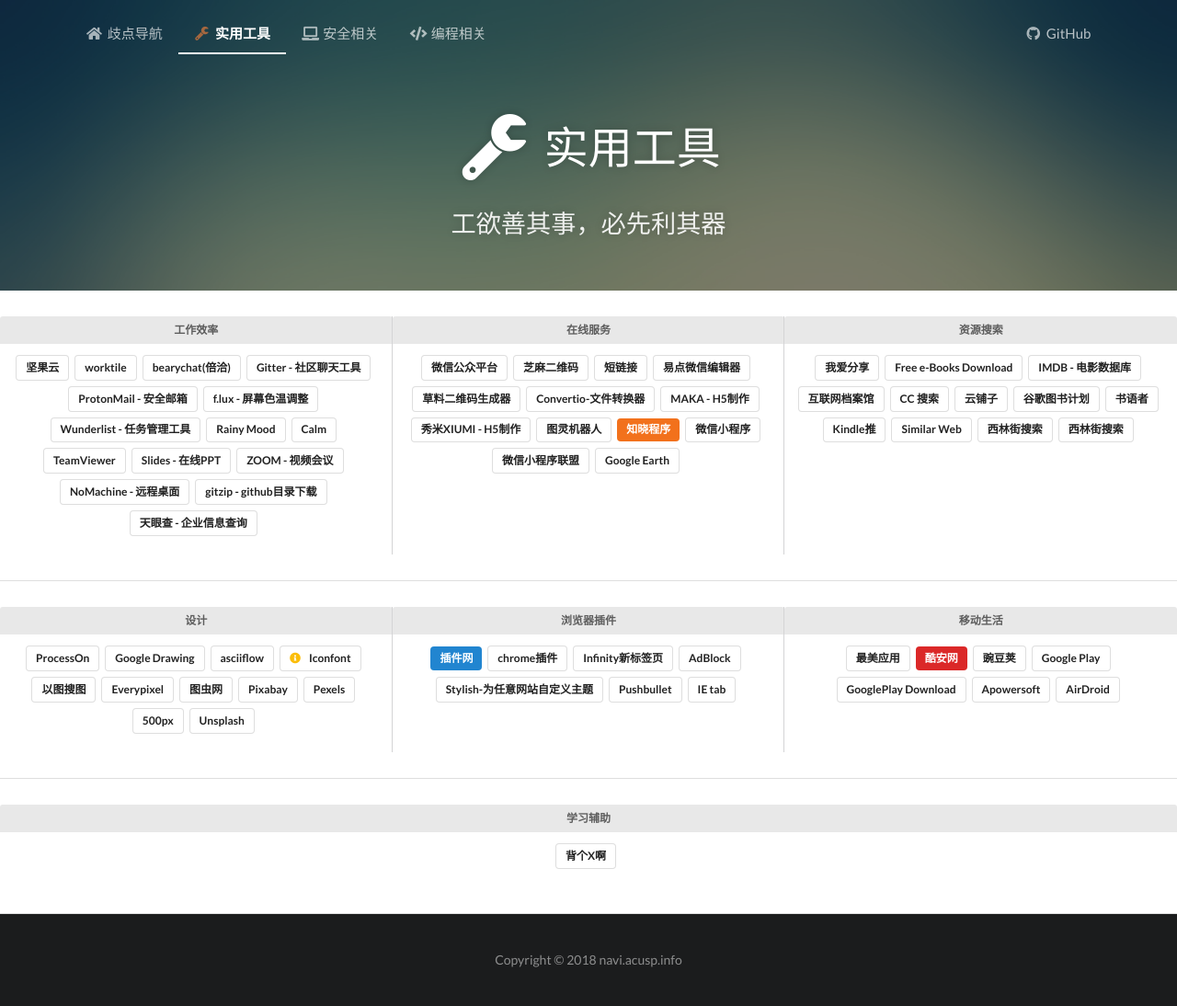
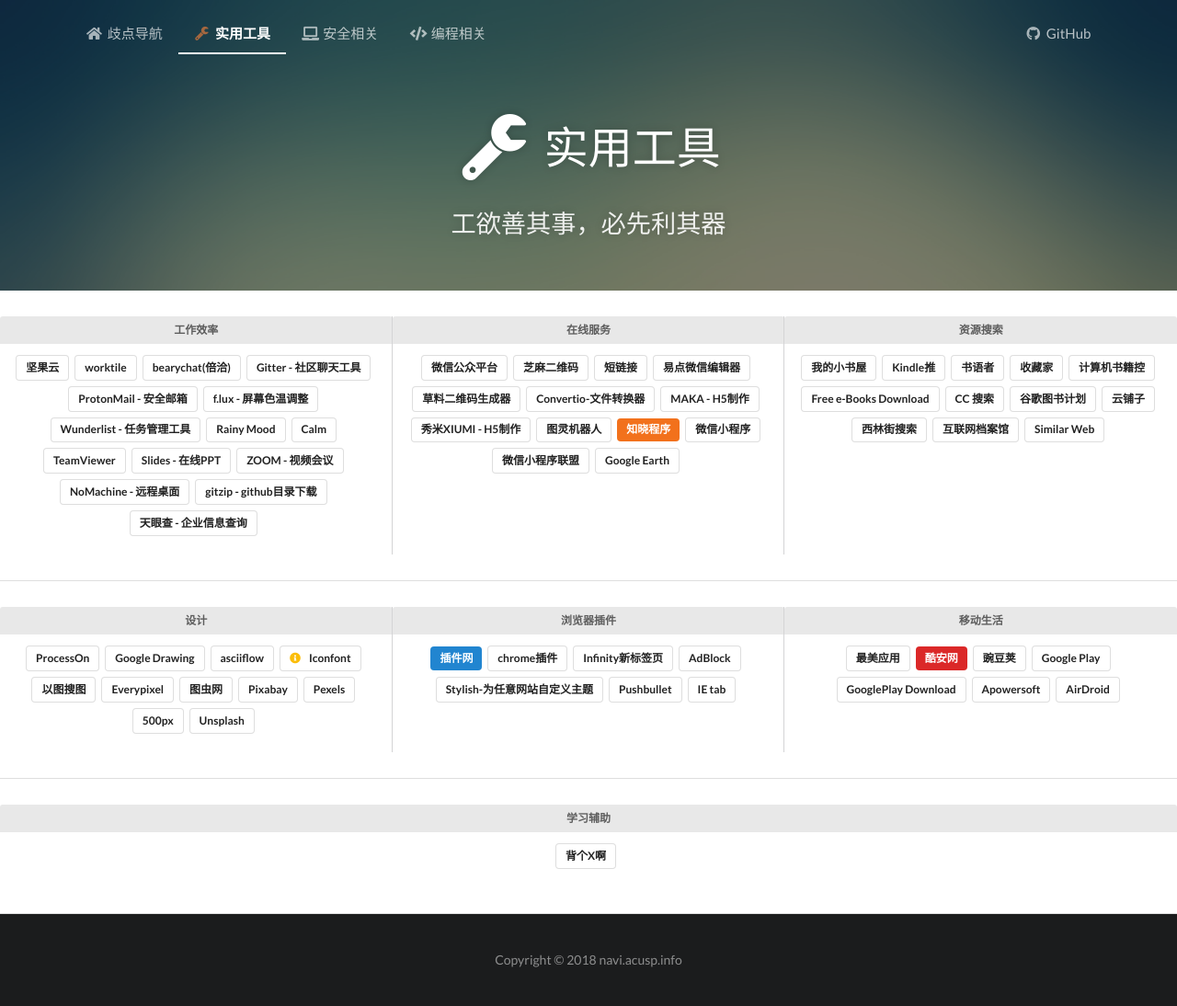
Before and after one commit to acusp/AC-Navi, a Jekyll site: the page built from tool/index.html, in a window 1280 px wide. Shown: the whole page at 92% size. Built offline with Jekyll 4.4.1, drawn with Linux system fonts in a browser that asks for light colours; comment, search, counter and statistics services are not loaded.

```diff
--- a/_data/tool_links.yml
+++ b/_data/tool_links.yml
@@ -119,53 +119,53 @@
 
   - category: 资源搜索
     links:
-    - name: 我爱分享
+    - name: 我的小书屋
       style: basic
-      url: http://www.wwaaffxx.com/
+      url: http://mebook.cc/
+
+    - name: Kindle推
+      style: basic
+      url: http://www.kindlepush.com/main
+
+    - name: 书语者
+      style: basic
+      url: https://www.shuyuzhe.com/
+
+    - name: 收藏家
+      style: basic
+      url: http://www.00com.org/
+
+    - name: 计算机书籍控
+      style: basic
+      url: http://bestcbooks.com/
 
     - name: Free e-Books Download
       style: basic
       url: https://smtebooks.com/
 
-    - name: IMDB - 电影数据库
+    - name: CC 搜索
       style: basic
-      url: http://www.imdb.com/
+      url: https://search.creativecommons.org/
+
+    - name: 谷歌图书计划
+      style: basic
+      url: https://books.google.com/
+
+    - name: 云铺子
+      style: basic
+      url: http://www.yunpuzi.net/
+
+    - name: 西林街搜索
+      style: basic
+      url: http://www.xilinjie.com/
 
     - name: 互联网档案馆
       style: basic
       url: https://archive.org
 
-    - name: CC 搜索
-      style: basic
-      url: https://search.creativecommons.org/
-
-    - name: 云铺子
-      style: basic
-      rul: http://www.yunpuzi.net/
-
-    - name: 谷歌图书计划
-      style: basic
-      url: https://books.google.com/
-
-    - name: 书语者
-      style: basic
-      url: https://www.shuyuzhe.com/
-
-    - name: Kindle推
-      style: basic
-      url: http://www.kindlepush.com/main
-
     - name: Similar Web
       style: basic
       url: https://www.similarweb.com/
-
-    - name: 西林街搜索
-      style: basic
-      url: http://www.xilinjie.com/
-
-    - name: 西林街搜索
-      style: basic
-      url: http://www.xilinjie.com/
 
 
 - section: tools-2
```
